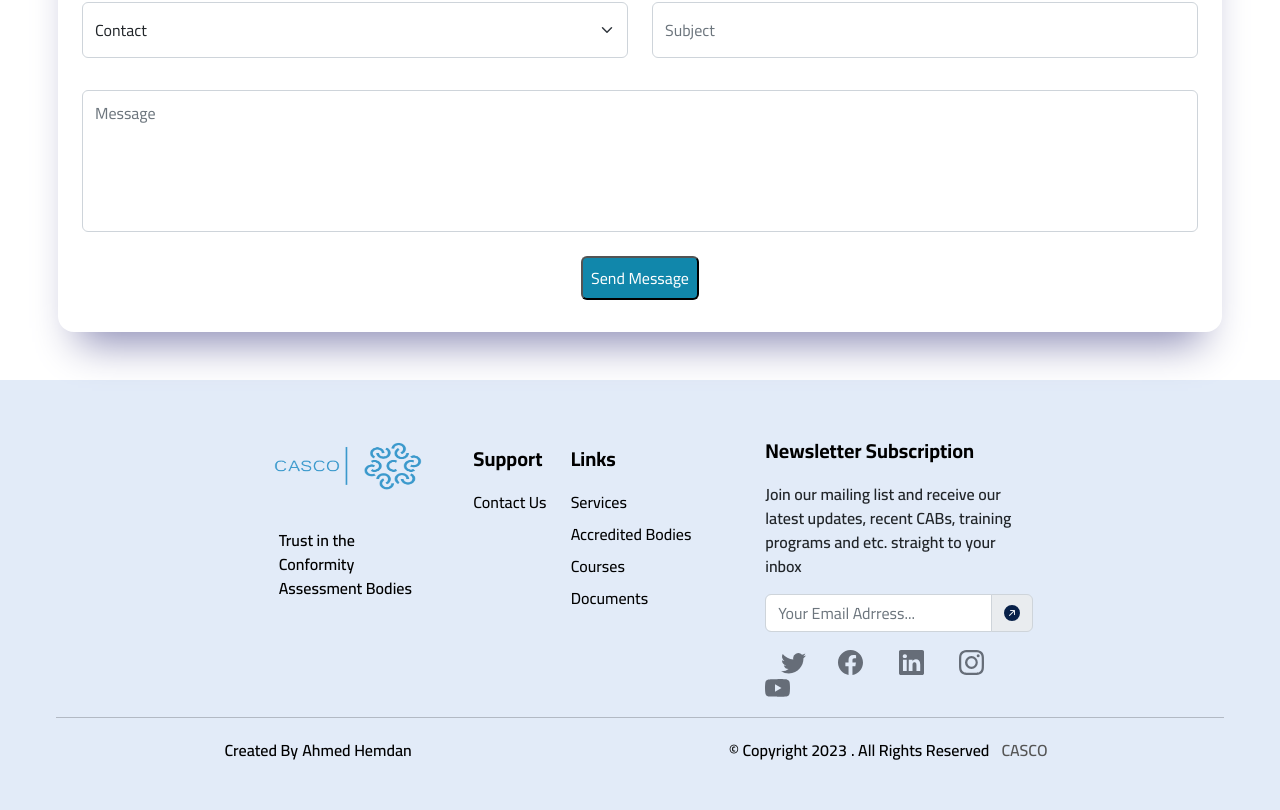
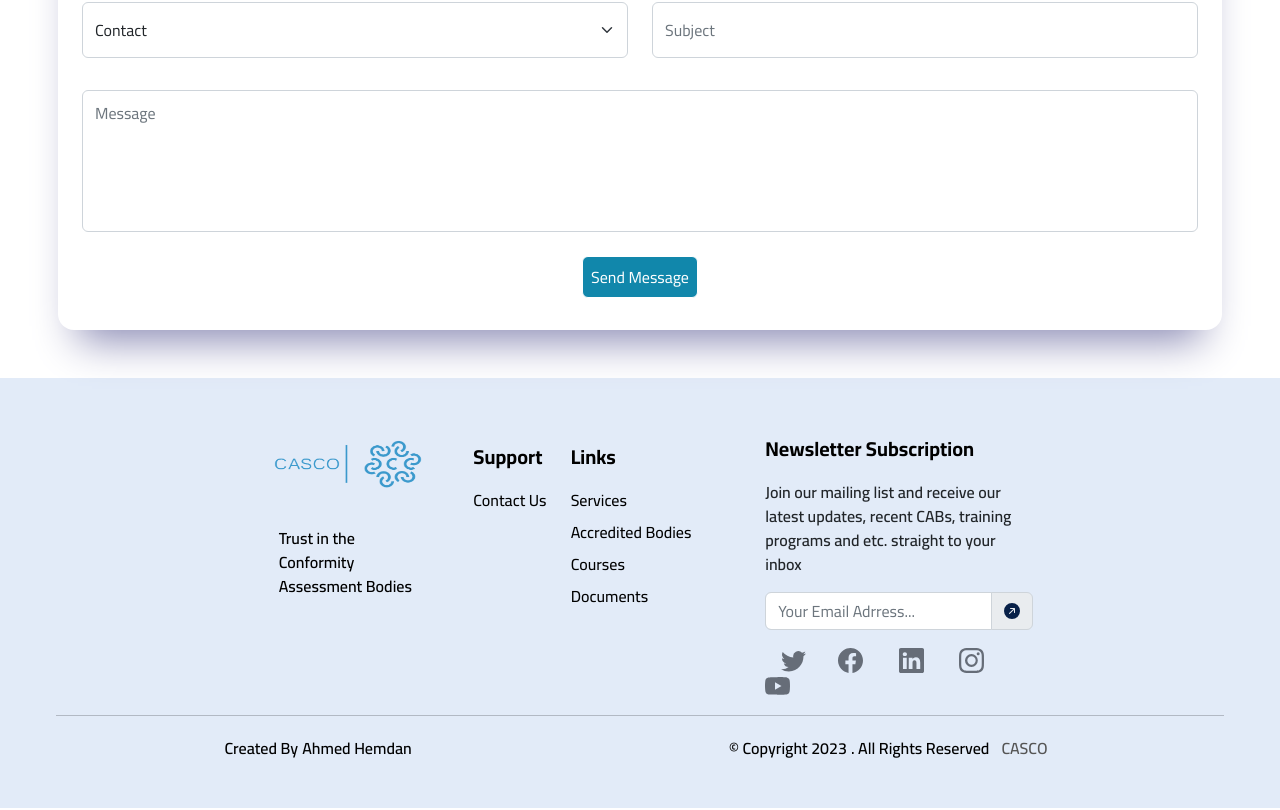
Before and after one commit to hemda74/cascotec-frontend, a Next.js app in the folder app/: page /contact-us in a window 1280 px wide. Shown: the part 1384-2194 px from the top of the page. Built offline with nearby package versions, Linux system fonts and the light colour scheme.

Commit message:
update contact

```diff
--- a/app/components/ContactUs.tsx
+++ b/app/components/ContactUs.tsx
@@ -82,7 +82,7 @@ const ContactUs = () => {
                 <div className={`error-message ${styles.errorMassage}`}></div>
                 <div className={`sent-message ${styles.sentMassage}`}>Your message has been sent. Thank you!</div>
               </div>
-              <div className="text-center"><button className=' myInfo p-2 rounded ' type="submit">Send Message</button></div>
+              <div className="text-center"><button className={`myInfo p-2 rounded ${styles.btnClass} `} type="submit">Send Message</button></div>
             </form>
           </div>
         </div>
--- a/app/styles/ContactUs.module.css
+++ b/app/styles/ContactUs.module.css
@@ -116,6 +116,9 @@
     padding: 10px 12px;
     resize: none;
   }
+  .btnClass{
+    border: solid 1px;
+  }
 
   @-webkit-keyframes animate-loading {
     0% {
```
